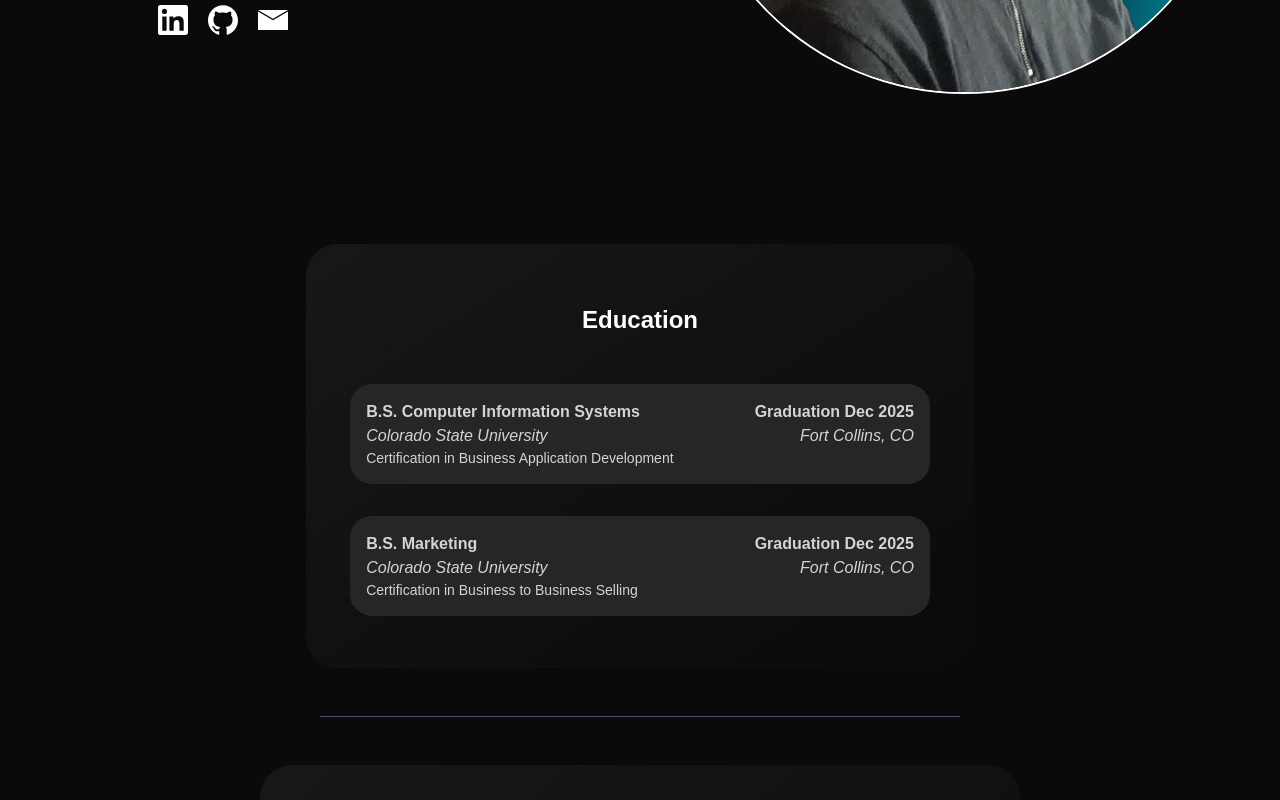
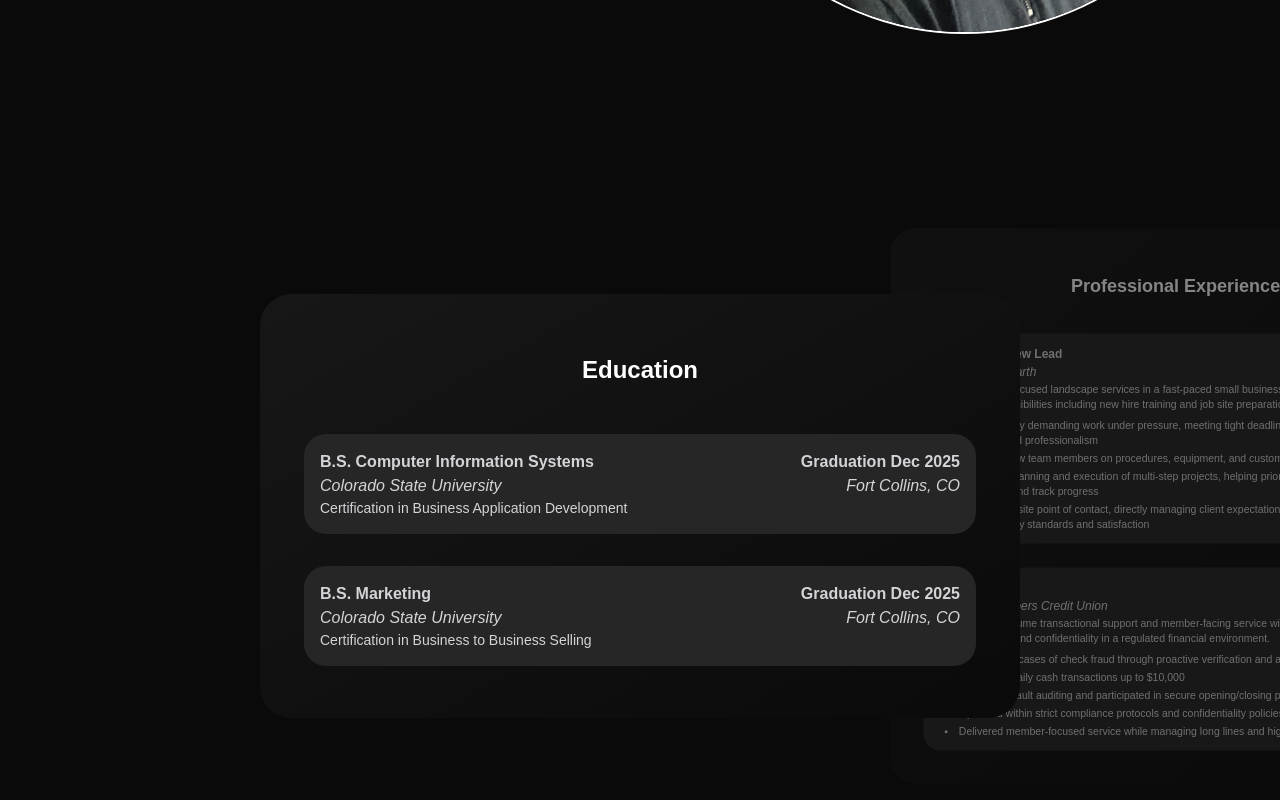
Before and after one commit to MackMaritimus/liammacksnyder, a Next.js app: page / in a window 1280 px wide. Shown: the part 620-1420 px from the top of the page. Built offline with nearby package versions, Linux system fonts and the light colour scheme.

Commit message:
Full Homepage Redesign Begun, Carousel Resume
- Explore My Work temporarily removed
- New Carousel component
- Resume section changed to use carousel
- Resume directly below about me
- Homepage now visually designed as one shorter section

```diff
--- a/src/app/globals.css
+++ b/src/app/globals.css
@@ -26,15 +26,7 @@ body {
 }
 
 @layer utilities {
-    .bg-richblack { background-color: #02111b; }
-    .bg-onyx { background-color: #3f4045; }
-    .bg-raisinblack { background-color: #30292f; }
-    .bg-paynesgray { background-color: #5d737e; }
-    .bg-offwhite { background-color: #fcfcfc; }
+    .bg-night { background-color: #0a0a0a; }
 
-    .text-richblack { color: #02111b; }
-    .text-onyx { color: #3f4045; }
-    .text-night { color: #111111; }
-    .text-paynesgray { color: #5d737e; }
-    .text-offwhite { color: #fcfcfc; }
+    .text-night { color: #0a0a0a; }
 }
--- a/src/app/page.tsx
+++ b/src/app/page.tsx
@@ -1,4 +1,3 @@
-import ExploreMyWork from "@/components/sections/homepage/ExploreMyWork";
 import AboutMe from "@/components/sections/homepage/AboutMe";
 import Footer from "@/components/sections/homepage/Footer";
 import SectionDivider from "@/components/ui/SectionDivider";
@@ -6,16 +5,14 @@ import Resume from "@/components/sections/homepage/Resume";
 
 export default function HomePage() {
     return (
-        <main className = "min-h-screen bg-[#0a0a0a] text-white flex flex-col items-center space-y-16">
+        <main className = "min-h-screen bg-night text-white flex flex-col items-center space-y-16 ">
 
             { /* AboutMe Section With My Name, Personal Summary, and Picture of Mexplore My Work" Section With Design Work and Coding Work Portfolio Buttons */ }
             <AboutMe/>
 
             <Resume/>
             <SectionDivider/>
-            { /* Explore My Work" Section With Design Work and Coding Work Portfolio Buttons */ }
-            <ExploreMyWork/>
-            <SectionDivider/>
+
             { /* Footer Section With Disclaimers and Email. Has Links to Vercel Website Deployment and Personal Archive GitHub Repos */ }
             <Footer/>
 
--- a/src/components/sections/homepage/AboutMe.tsx
+++ b/src/components/sections/homepage/AboutMe.tsx
@@ -7,16 +7,16 @@ import Image from "next/image";
 export default function AboutMe () {
 
     return(
-        <section className = "grid grid-cols-1 xl:grid-cols-2 gap-x-4 w-full mt-30 items-center">
+        <section className = "grid grid-cols-1 xl:grid-cols-2 gap-x-4 w-full mt-15 items-center">
 
             {/* About Me Text Container */}
             <div className = "flex col-start-1 flex-col text-center xl:text-left max-w-full items-center xl:items-start mx-16 xl:ml-[25%]">
 
                 {/* About Me Text Box and Text */}
 
-                    <h1 className = "text-3xl sm:text-[2.1rem] md:text-[40px] font-bold text-[#DADAD9] font-comic-sans">
-                        {"Liam Mack Snyder"}
-                    </h1>
+                <h1 className = "text-3xl sm:text-[2.1rem] md:text-[40px] font-bold text-[#DADAD9] font-comic-sans">
+                    {"Liam Mack Snyder"}
+                </h1>
 
 
                 <Body className = "max-w-2xl mt-6">
--- a/src/components/sections/homepage/Resume.tsx
+++ b/src/components/sections/homepage/Resume.tsx
@@ -1,6 +1,6 @@
 import BubbleTable from "@/components/ui/BubbleTable";
 import Bubble1 from "@/components/ui/Bubble1";
-import CompDivider from "@/components/ui/CompDivider";
+import Carousel from "@/components/ui/Carousel";
 
 // Resume Section With Qualifications
 
@@ -8,6 +8,8 @@ export default function Resume () {
 
     return (
         <section className = "w-full flex flex-col mb-0 items-center text-wrap">
+
+            <Carousel className = "mb-24">
 
                 {/* Education Bubble */}
                 <Bubble1 header = "Education">
@@ -30,8 +32,6 @@ export default function Resume () {
                         description = "Certification in Business to Business Selling"
                     />
                 </Bubble1>
-
-                <CompDivider/>
 
                 {/* Professional Experience Bubble */}
                 <Bubble1 header = "Professional Experience">
@@ -66,8 +66,6 @@ export default function Resume () {
                     />
                 </Bubble1>
 
-                <CompDivider/>
-
                 {/* Projects Bubble */}
                 <Bubble1 header = "Projects">
 
@@ -93,25 +91,8 @@ export default function Resume () {
                             "Perform both fundamental and technical analysis to assess entries and exits for trades"]}
                     />
 
-                    <BubbleTable
-                        title = "2D Unity 8-Bit RPG Prototype"
-                        date = "Nov 2024 - Dec 2024"
-                        description = "For practice with both game engines and C#, designed the first section of a map, implemented basic scripts, and solved problems while documenting my process on Notion."
-                        bullets = {[
-                            "Implemented C# scripts for player movement, camera switching between game objects, and collision with a tilemap",
-                            "Designed a map to follow logical progression, area themes, and allow for player freedom, backtracking, and exploration"]}
-                    />
-
-                    <BubbleTable
-                        title = "User Customization iOS Icon Pack"
-                        date = "Oct 2024 - Nov 2024"
-                        description = "Designed over 150 app icons for user customization tailored for launch on Etsy using Photoshop and Illustrator."
-                        bullets = {[
-                            "Completed over 150 icons, improving process efficiency and methods as I worked, in the span of 1 month",
-                            "Performed competitor analysis, designed icons for a target market of women, identified keywords, and researched pricing"]}
-                    />
-
                 </Bubble1>
+            </Carousel>
         </section>
     );
 }
--- a/src/components/ui/Bubble1.tsx
+++ b/src/components/ui/Bubble1.tsx
@@ -10,8 +10,8 @@ interface Bubble1Props {
 function Bubble1({ children, header = "" }:Bubble1Props) {
 
     return (
-       <div className = "flex flex-col text-center bg-linear-to-br from-neutral-900 to-neutral-950 rounded-4xl mt-12 mb-12 ml-8 mr-8 max-w-full md:max-w-190 p-10 md:p-15 justify-center md:justify-start items-center">
-            <div>
+       <div className = "flex flex-col text-center bg-linear-to-br from-neutral-900 to-neutral-950 rounded-4xl ml-8 mr-8 max-w-full w-full md:w-190 p-10 md:p-15 justify-center md:justify-start items-center">
+            <div className = "w-full">
                 <Head3>
                     {header}
                 </Head3>
--- a/src/components/ui/BubbleTable.tsx
+++ b/src/components/ui/BubbleTable.tsx
@@ -36,7 +36,7 @@ function BubbleTable ({ title="", date="", company="", location="", description=
 
             </div>
 
-            <BodySmall className = "text-left max-w-150">
+            <BodySmall className = "text-left">
                 {description}
             </BodySmall>
 
--- /dev/null
+++ b/src/components/ui/Carousel.tsx
@@ -0,0 +1,70 @@
+"use client";
+import { useState, Children, useEffect, useRef } from "react";
+
+interface CarouselProps {
+  children: React.ReactNode;
+  className?: string;
+}
+
+export default function Carousel({ children, className = "" }: CarouselProps) {
+    const ClassName = `relative w-full flex justify-center overflow-hidden ${className}`
+
+    const items = Children.toArray(children);
+    const [index, setIndex] = useState(0);
+    const [containerHeight, setContainerHeight] = useState<number | undefined>(undefined);
+    const itemRefs = useRef<(HTMLDivElement | null)[]>([]);
+
+    useEffect(() => {
+        const observer = new ResizeObserver(() => {
+            const heights = itemRefs.current.map((el) => el?.offsetHeight || 0);
+            const maxHeight = Math.max(...heights);
+            setContainerHeight(maxHeight);
+        });
+
+        itemRefs.current.forEach((el) => {
+            if (el) observer.observe(el);
+        });
+
+        return () => observer.disconnect();
+    }, [items]);
+
+
+    return (
+        <div className = {ClassName}  style = {{ height: containerHeight }}>
+            {items.map((child, i) => {
+                const isActive = i === index;
+                const isLeft = i === index - 1;
+                const isRight = i === index + 1;
+
+                return (
+                    <div
+                        ref={(el: HTMLDivElement | null) => {
+                            itemRefs.current[i] = el;
+                        }}
+                        key = {i}
+                        className = {`absolute transition-all duration-500 ${
+                            isActive
+                                ? "scale-100 z-20"
+                                : isLeft || isRight
+                                ? "z-10 opacity-50 cursor-pointer"
+                                : "scale-50 z-0 opacity-0 pointer-events-none"
+                            }`}
+                        style={{
+                            left: "50%",
+                            top: "50%",
+                            transform: isLeft
+                                ? "translate(-115%, -50%) scale(0.75)"  // 160% = more pushed to left
+                                : isRight
+                                ? "translate(15%, -50%) scale(0.75)"     // 60% = pushed to right
+                                : "translate(-50%, -50%) scale(1)"
+                        }}
+
+                        onClick={() => setIndex(i)}
+                    >
+                        {child}
+                    </div>
+                );
+            })}
+        </div>
+    );
+}
--- a/src/components/ui/Socials.tsx
+++ b/src/components/ui/Socials.tsx
@@ -30,7 +30,7 @@ export default function Socials ({className = "", width = "9"}:SocialsProps) {
                 />
             </a>
 
-            <a href = "mailto:LiamMackSnyder@outlook.com" target = "_blank" rel = "noopener noreferrer" className = "flex">
+            <a href = "mailto:LiamMackSnyder@outlook.com" className = "flex">
                 <Image
                     src = "/Envelope_Icon.svg"
                     width = {parseInt(width)}
```
